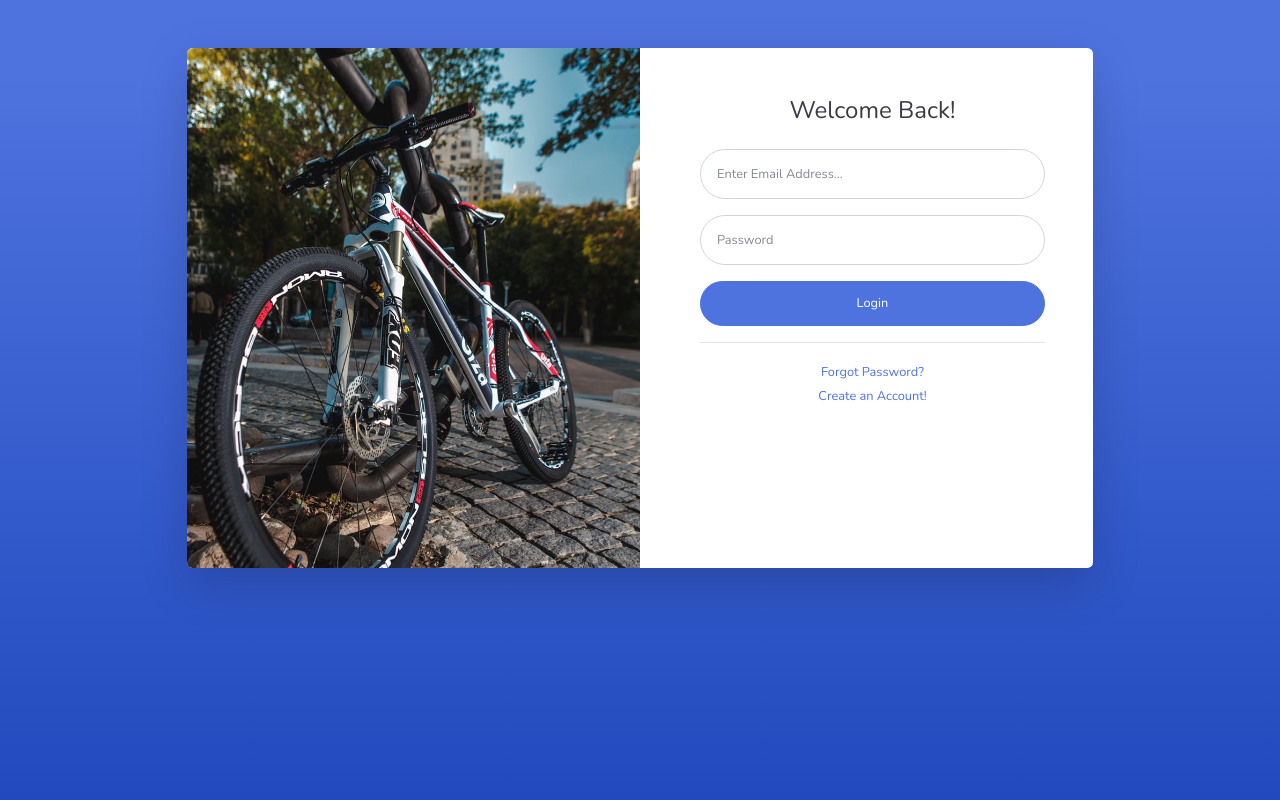
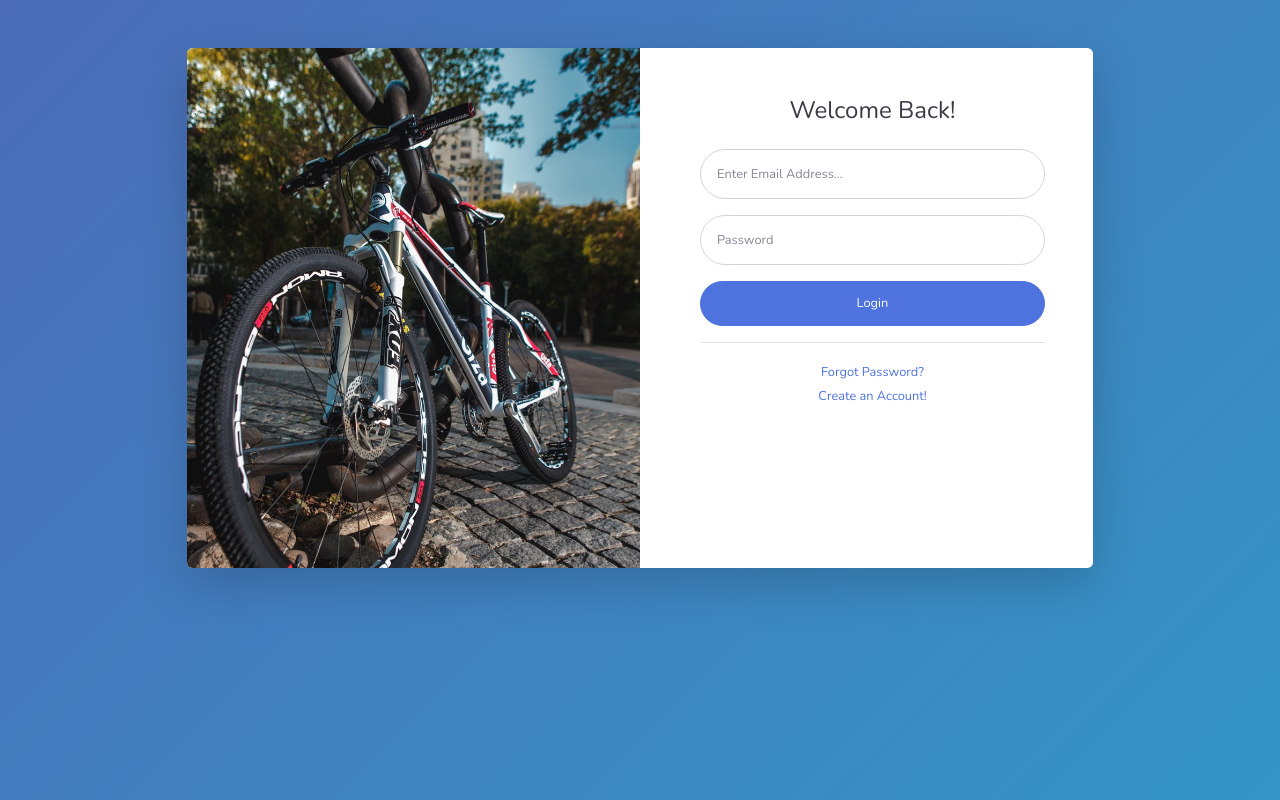
Before and after one commit to willlldan/gowes-heaven, a CodeIgniter app: page /gowes-heaven/ in a window 1280 px wide. Run offline with CodeIgniter, Linux system fonts and the light colour scheme; some libraries are stand-ins or nearby versions.

```diff
--- a/assets/css/style.css
+++ b/assets/css/style.css
@@ -4,12 +4,18 @@
     background-size: cover;
   }
 
-  .bg-register-image {
+.bg-register-image {
     background: url("../img/bg-register.jpg");
     background-position: center;
     background-size: cover;
-  }
+}
 
-  .container-auth {
+.container-auth {
       height: 520px;
-  }
+
+}
+
+.bg-gradient-primary {
+  background-color: red;
+  background-image: linear-gradient(-45deg, #3495c6, #4c6cb8);
+}
```
